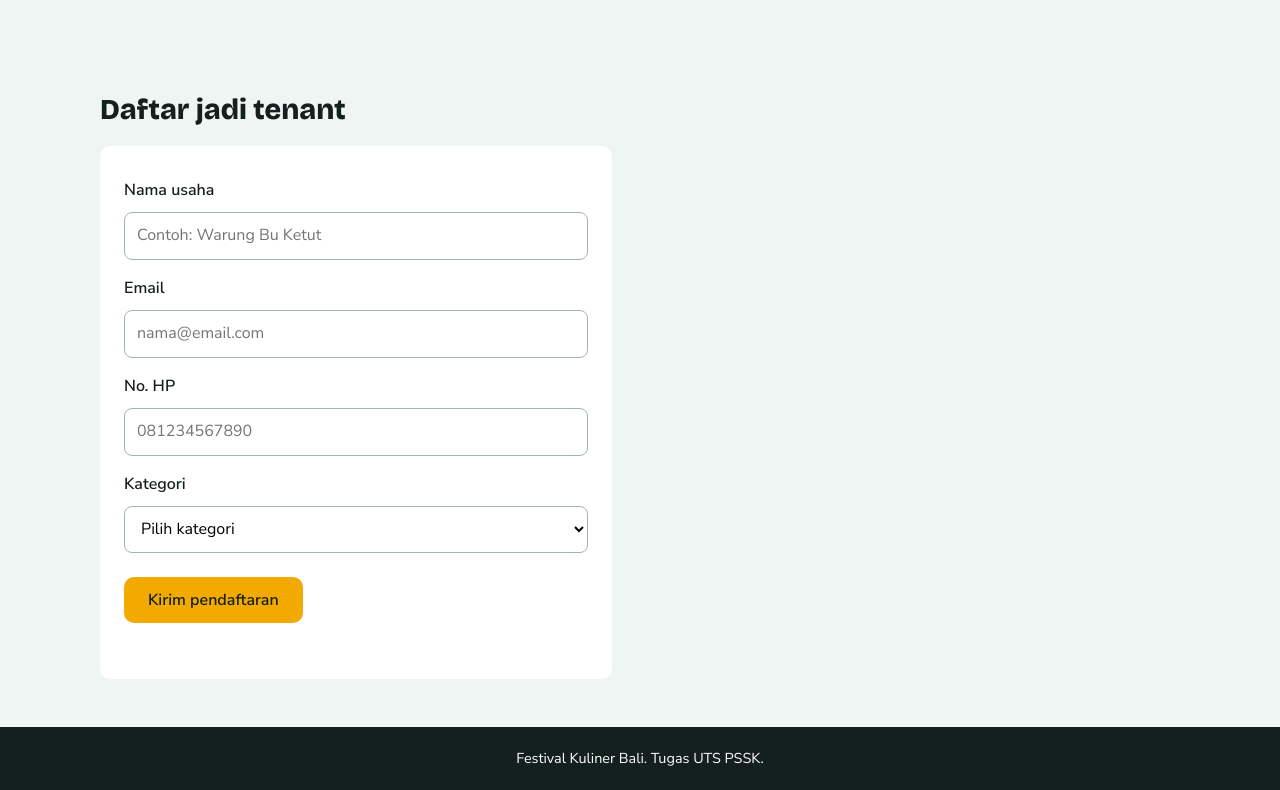
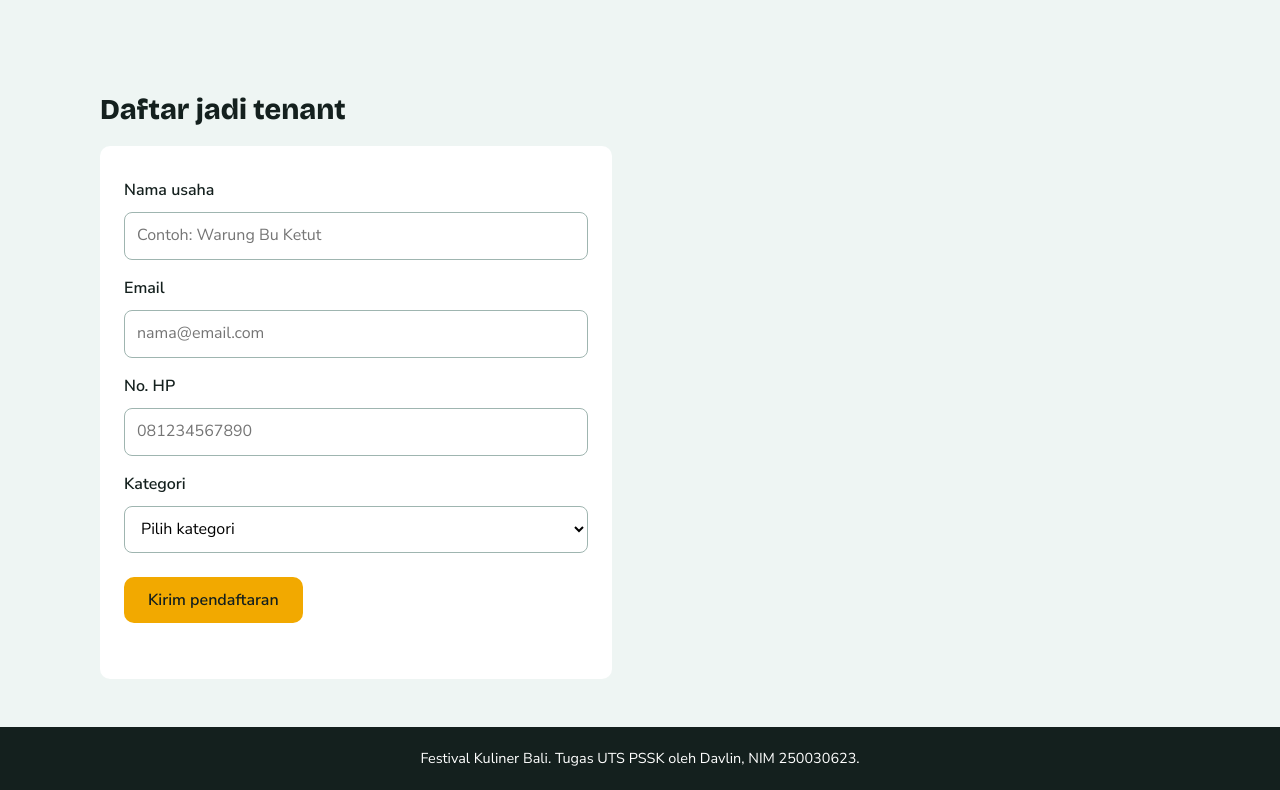
Before and after one commit to davlin1gt-dev/uts-pssk-250030623, a plain HTML site: page index.html in a window 1280 px wide. Shown: the part 1470-2260 px from the top of the page. Drawn offline with nearby package versions, Linux system fonts and the light colour scheme.

Commit message:
Tambah identitas pembuat di footer

```diff
--- a/index.html
+++ b/index.html
@@ -138,7 +138,7 @@
   </main>
 
   <footer>
-    <p>Festival Kuliner Bali. Tugas UTS PSSK.</p>
+    <p>Festival Kuliner Bali. Tugas UTS PSSK oleh Davlin, NIM 250030623.</p>
   </footer>
 
   <script src="script.js"></script>
```
